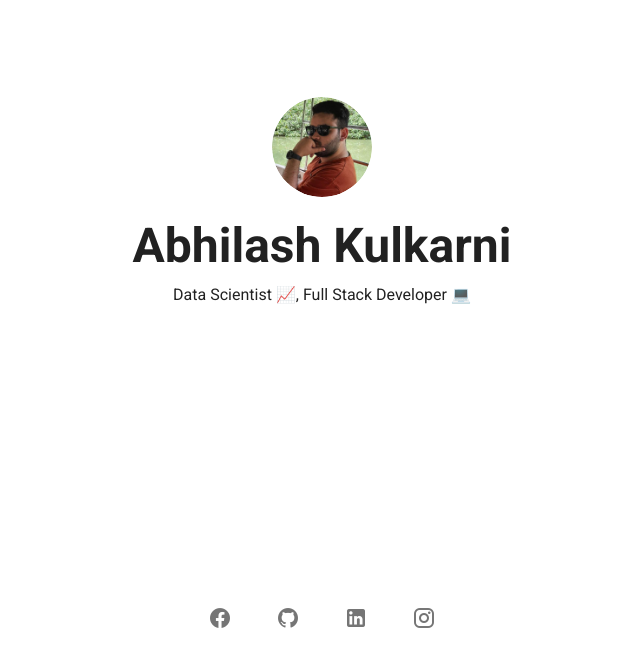
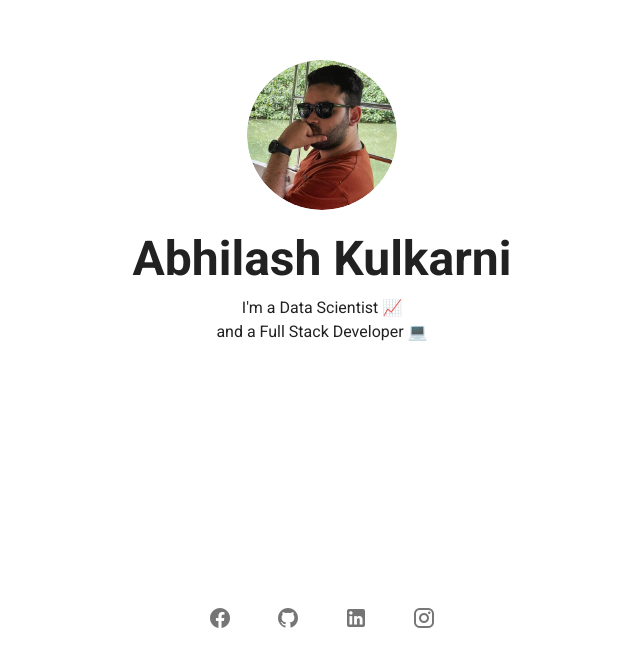
Before and after one commit to abhilashkulkarniofficial/abhilash-kulkarni, a Vue app: page / in a window 1280 px wide. Shown: the part 152-800 px from the top of the page, without its empty margins (318-958 px from the left). Built offline with nearby package versions, Linux system fonts and the light colour scheme.

Commit message:
Changed home text and avatar size

```diff
--- a/src/components/Home.vue
+++ b/src/components/Home.vue
@@ -2,7 +2,7 @@
   <v-container fill-height fluid>
     <v-row class="text-center">
       <v-col cols="12">
-        <v-avatar size="100">
+        <v-avatar size="150">
       <img
         src="@/assets/my_avatar.jpeg"
         alt="Abhilash"
@@ -16,7 +16,8 @@
         </h4>
 
         <p class="subheading font-weight-regular">
-          Data Scientist &#128200;, Full Stack Developer &#128187;
+         I'm a Data Scientist &#128200; <br/>
+         and a Full Stack Developer &#128187;
         </p>
       </v-col>
 
```
